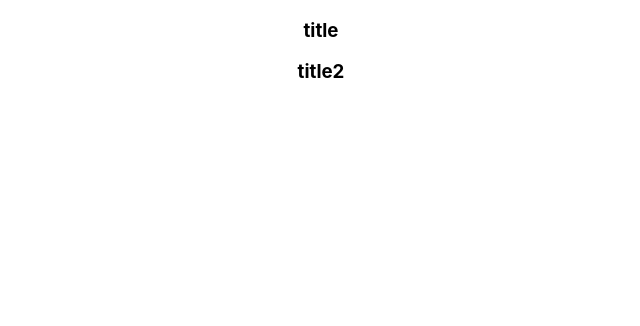
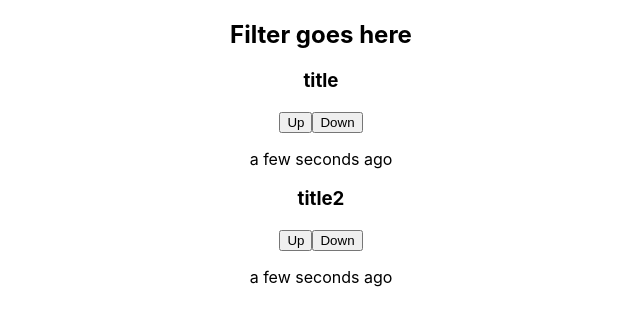
Before and after one commit to ybahar/foreoum, a React (Create React App) app: page / in a window 1280 px wide. Shown: the top 326 px of the page, without its empty margins (319-959 px from the left). Built offline with nearby package versions, Linux system fonts and the light colour scheme.

Commit message:
basic component layout

```diff
--- a/package.json
+++ b/package.json
@@ -3,6 +3,7 @@
   "version": "0.1.0",
   "private": true,
   "dependencies": {
+    "moment": "^2.24.0",
     "react": "^16.9.0",
     "react-dom": "^16.9.0",
     "react-redux": "^7.1.0",
--- a/src/App.js
+++ b/src/App.js
@@ -4,9 +4,9 @@ import MessageBoard from './components/MessageBoard/MessageBoard'
 import initBoards from './components/MessageBoard/Services/MessageBoardService';
 class App extends React.Component {
   boardControls ={
-    topic : {
+    post : {
       load(boardId){
-        console.log('topic Load' , `boardID ${boardId}`); // used to load topics using the board id
+        console.log('post Load' , `boardID ${boardId}`); // used to load posts using the board id
         return [{
           id : 'm101',
           title : 'title',
@@ -35,24 +35,24 @@ class App extends React.Component {
           }
         ]
       },
-      create(topic , boardId){
-        console.log('topic Create');
-        return topic // +_id from server
+      create(post , boardId){
+        console.log('post Create');
+        return post // +_id from server
       },
-      delete(topicId,boardId){
-        console.log('topic Delete');
+      delete(postId,boardId){
+        console.log('post Delete');
       },
-      update(topic){
-        console.log('topic Update');
+      update(post){
+        console.log('post Update');
 
       }
     },
     reply: {
-      load(replyIds){ //topic.replies
+      load(replyIds){ //post.replies
         console.log('reply load')
         return [{
           id : 'r101',
-          topic : {
+          post : {
               title : 'title',
               id : 'm101',
           },
@@ -68,12 +68,12 @@ class App extends React.Component {
         console.log('reply Create');
         return reply // +_id from server
       },
-      delete(topicId,boardId){
+      delete(postId,boardId){
         console.log('reply Delete');
         return {}
       },
       update(reply){
-        console.log('topic Update');
+        console.log('post Update');
         return reply;
       },
     }
--- /dev/null
+++ b/src/components/MessageBoard/Components/PostList/PostList.js
@@ -0,0 +1,10 @@
+import React  from 'react'
+import PostPreview from '../PostPreview/PostPreview'
+
+export default function PostList(props){
+return (
+<section>
+     {props.posts.map(post=><PostPreview post={post} key={post.id}></PostPreview>)}
+</section>
+)
+}
--- /dev/null
+++ b/src/components/MessageBoard/Components/PostPreview/PostPreview.js
@@ -0,0 +1,21 @@
+import React , {Component} from 'react'
+import moment from 'moment'
+export default class PostPreview extends Component{
+    componentDidMount(){
+        console.log(this.props.post);
+
+    }
+    render(){
+        return (
+            <section className="post-preview-container">
+           <h3 className="post-preview-title">{this.props.post.title}</h3>
+           <section className="rating">
+             <button className="vote">Up</button>
+             <button className="vote">Down</button>
+           </section>
+           <p className="posted-at">{moment().startOf(this.props.post.createdAt).fromNow()}    </p>
+            </section>
+
+        )
+    }
+}
--- a/src/components/MessageBoard/MessageBoard.js
+++ b/src/components/MessageBoard/MessageBoard.js
@@ -1,9 +1,9 @@
 import React , {Component} from 'react'
 import { boardControlSubject } from './Services/MessageBoardService';
-
+import PostList from './Components/PostList/PostList';
 export default class MessageBoard extends Component {
     state = {
-        topics : [],
+        posts : [],
         boardControl :null,
     }
     async componentDidMount(){
@@ -14,17 +14,22 @@ export default class MessageBoard extends Component {
     loadTopics = async () => {
         if(!this.state.boardControl) return;
         const {_id} = this.props.boardData
-        const topics = await this.state.boardControl.topic.load(_id);
-        this.setState({topics})
+        const posts = await this.state.boardControl.post.load(_id);
+        this.setState({posts})
     }
     componentWillUnmount(){
         boardControlSubject.unsubscribe();
     }
+    test = async ()=>{
+       this.state.boardControl.post.create({});
+    }
+
     render(){
       return (
           <div>
-              {this.state.topics.map(topic => <h3>{topic.title}</h3>)}
-          </div>
+              <section><h1>Filter goes here</h1></section>
+              <PostList posts={this.state.posts}></PostList>
+              </div>
       )
     }
 }
```
Also changed, not shown: 1 other file (tests, documents, lock files or other folders).
